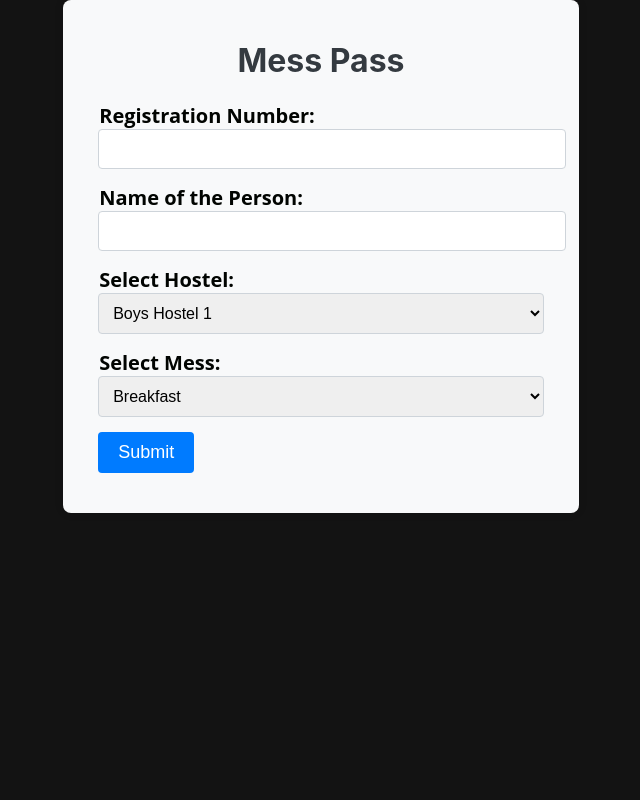
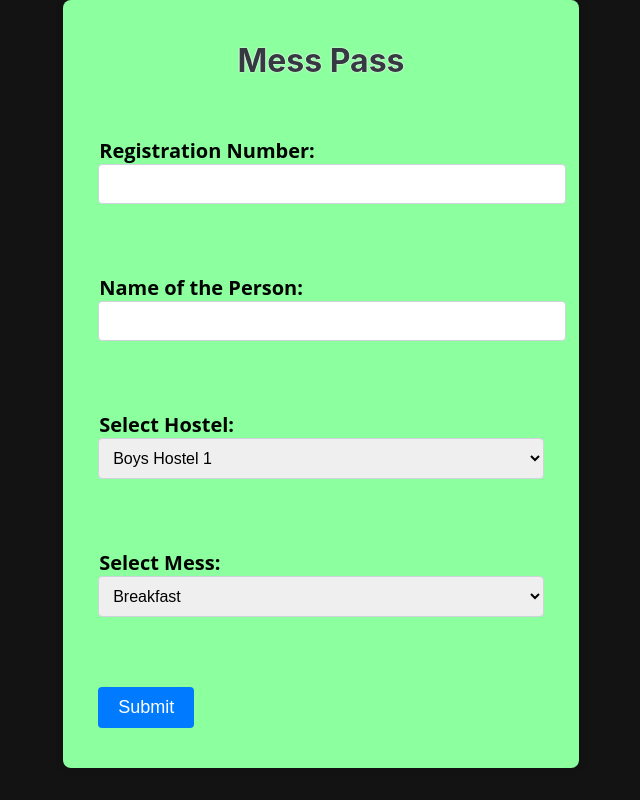
Before and after one commit to Easwanth176/mess, a React (Create React App) app: page / in a window 1280 px wide. Shown: the whole page, without its empty margins (319-959 px from the left). Built offline with nearby package versions, Linux system fonts and the light colour scheme.

Commit message:
Update form.css

```diff
--- a/src/components/css/form.css
+++ b/src/components/css/form.css
@@ -5,16 +5,18 @@
   }
 
   .form1 {
-    background-color: #f8f9fa;
+    background-color: #8cff9f;
     padding: 20px;
     padding-bottom: 40px;
     border-radius: 8px;
     box-shadow: 0 0 10px rgba(0, 0, 0, 0.1);
+    padding-left: 20px;
   }
 
   h1 {
     text-align: center;
     color: #343a40;
+    padding-bottom: 35px;
   }
 
   h2 {
@@ -22,7 +24,8 @@
   }
 
   .form-group {
-    margin-bottom: 15px;
+    margin-bottom: 70px;
+
   }
 
   .form-control {
@@ -37,7 +40,7 @@
     display: block;
     width: 100%;
     padding: 10px;
-    font-size: 16px;
+    font-size: 36px;
   }
 
   .btn-primary {
```
